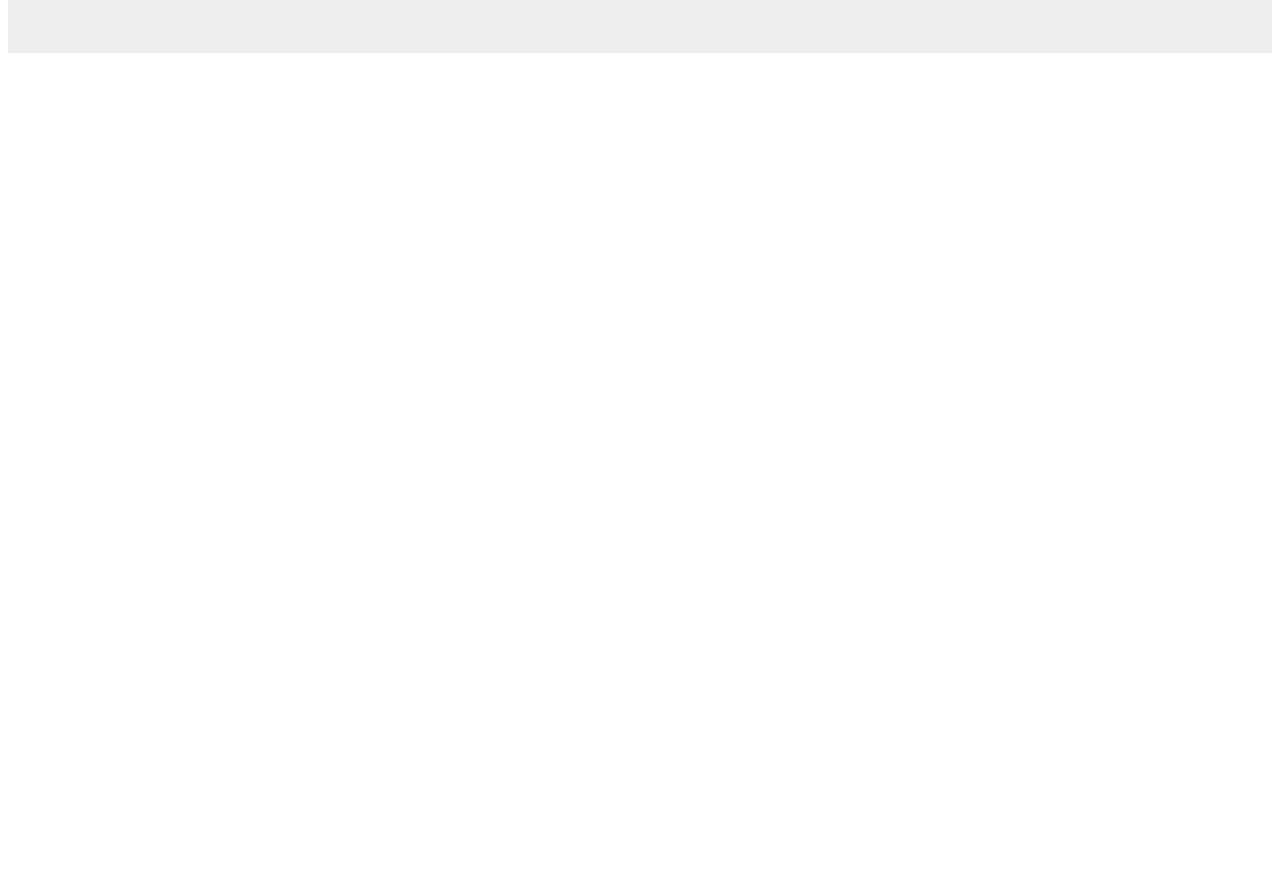
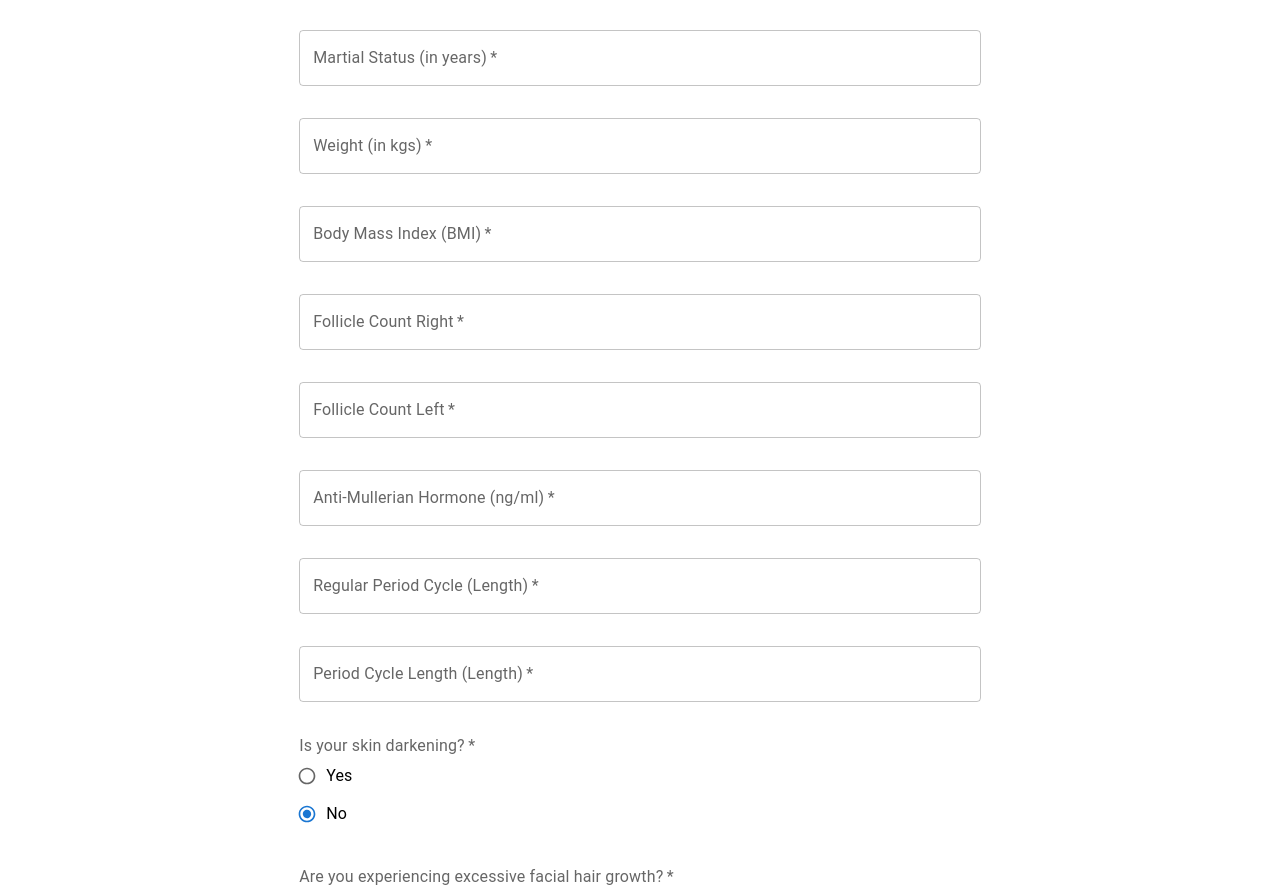
Before and after one commit to ranmerc/pcos-prediction-frontend, a Next.js app: page / in a window 1280 px wide. Shown: the part 202-1097 px from the top of the page. Before the commit the page ends 800 px from the top, so only its background shows below. Built offline with nearby package versions, Linux system fonts and the light colour scheme.

Commit message:
feat: built form ui

```diff
--- /dev/null
+++ b/components/NumberInput.tsx
@@ -0,0 +1,19 @@
+import { TextField } from "@mui/material";
+
+export default function NumberInput({
+  label,
+  step = "1",
+}: {
+  label: string;
+  step?: string;
+}) {
+  return (
+    <TextField
+      label={label}
+      type="number"
+      InputProps={{ inputProps: { step: step } }}
+      variant="outlined"
+      required
+    />
+  );
+}
--- /dev/null
+++ b/components/RadioInput.tsx
@@ -0,0 +1,33 @@
+import {
+  FormControl,
+  FormLabel,
+  RadioGroup,
+  FormControlLabel,
+  Radio,
+} from "@mui/material";
+
+export default function RadioInput({
+  id,
+  label,
+}: {
+  id: string;
+  label: string;
+}) {
+  return (
+    <FormControl required>
+      <FormLabel id={id}>{label}</FormLabel>
+      <RadioGroup aria-labelledby={id} defaultValue="no">
+        <FormControlLabel
+          value="yes"
+          control={<Radio size="small" />}
+          label="Yes"
+        />
+        <FormControlLabel
+          value="no"
+          control={<Radio size="small" />}
+          label="No"
+        />
+      </RadioGroup>
+    </FormControl>
+  );
+}
--- a/package.json
+++ b/package.json
@@ -6,6 +6,9 @@
     "start": "next start"
   },
   "dependencies": {
+    "@emotion/react": "^11.11.0",
+    "@emotion/styled": "^11.11.0",
+    "@mui/material": "^5.13.2",
     "next": "latest",
     "react": "^18.2.0",
     "react-dom": "^18.2.0"
--- a/pages/index.tsx
+++ b/pages/index.tsx
@@ -1,11 +1,54 @@
-import styles from '../styles.module.css'
+import { Stack, Container, Typography, Button } from "@mui/material";
+import { FormEventHandler } from "react";
+import NumberInput from "../components/NumberInput";
+import RadioInput from "../components/RadioInput";
 
 const Home = () => {
+  const handleSubmit: FormEventHandler<HTMLFormElement> = (e) => {
+    e.preventDefault();
+  };
+
   return (
-    <div className={styles.hello}>
-      <p>Hello World</p>
-    </div>
-  )
-}
+    <Container maxWidth="md">
+      <Stack alignItems="center" marginTop={4} marginBottom={4} rowGap={5}>
+        <Typography variant="h2" textAlign={"center"} letterSpacing={"1px"}>
+          PCOS Prediction
+        </Typography>
+        <Stack
+          component="form"
+          rowGap={4}
+          width={"80%"}
+          onSubmit={handleSubmit}
+        >
+          <NumberInput label="Age" />
+          <NumberInput label="Martial Status (in years)" />
+          <NumberInput label="Weight (in kgs)" step="0.01" />
+          <NumberInput label="Body Mass Index (BMI)" step="0.01" />
+          <NumberInput label="Follicle Count Right" />
+          <NumberInput label="Follicle Count Left" />
+          <NumberInput label="Anti-Mullerian Hormone (ng/ml)" step="0.01" />
+          <NumberInput label="Regular Period Cycle (Length)" />
+          <NumberInput label="Period Cycle Length (Length)" />
 
-export default Home
+          <RadioInput label="Is your skin darkening?" id="skin-darkening" />
+          <RadioInput
+            label="Are you experiencing excessive facial hair growth?"
+            id="hair-growth"
+          />
+          <RadioInput label="Have you gained weight?" id="weight-gain" />
+          <RadioInput label="Do you regularly eat fast food?" id="fast-food" />
+          <RadioInput
+            label="Do you seem to be getting more acne?"
+            id="fast-food"
+          />
+
+          <Button variant="contained" size="large" type="submit">
+            Submit
+          </Button>
+        </Stack>
+      </Stack>
+    </Container>
+  );
+};
+
+export default Home;
--- a/tsconfig.json
+++ b/tsconfig.json
@@ -4,7 +4,7 @@
     "lib": ["dom", "dom.iterable", "esnext"],
     "allowJs": true,
     "skipLibCheck": true,
-    "strict": false,
+    "strict": true,
     "forceConsistentCasingInFileNames": true,
     "noEmit": true,
     "esModuleInterop": true,
```
Also changed, not shown: 2 other files (tests, documents, lock files or other folders).
